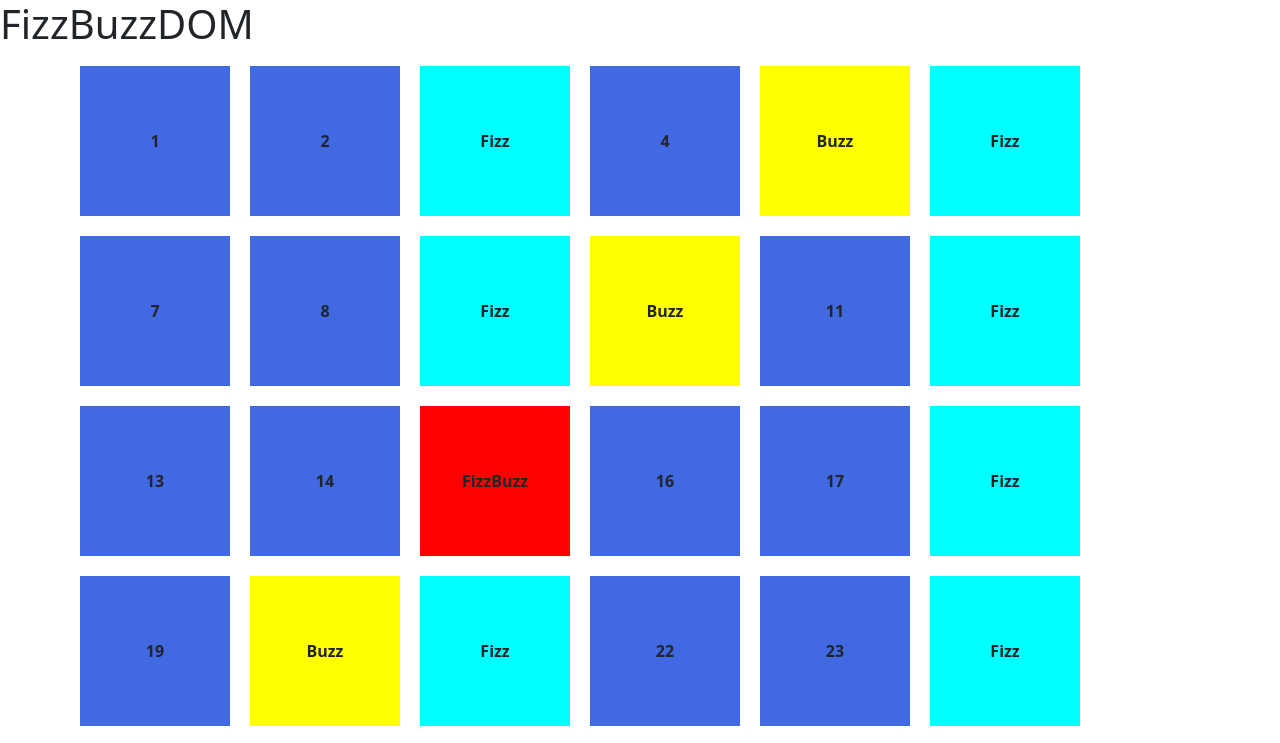
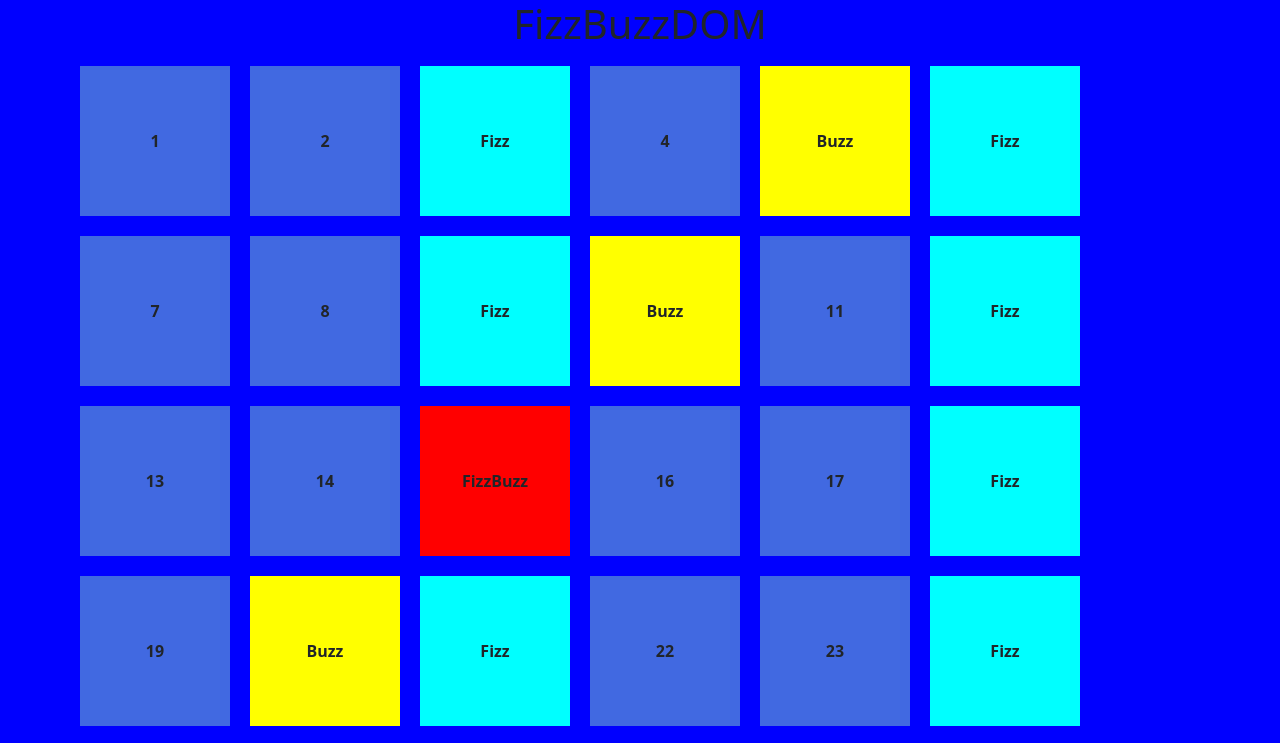
Before and after one commit to PasqualeDiMatteo/js-fizzbuzz, a plain HTML site: page index.html in a window 1280 px wide. Shown: the top 743 px of the page. Drawn offline with nearby package versions, Linux system fonts and the light colour scheme.

Commit message:
(BONUS) Added Background-color

```diff
--- a/css/style.css
+++ b/css/style.css
@@ -21,3 +21,7 @@
 .box.fizz.buzz {
     background-color: red;
 }
+
+.bg-blue{
+    background-color: blue;
+}
--- a/index.html
+++ b/index.html
@@ -15,11 +15,11 @@
     <title>FizzBuzz</title>
 </head>
 
-<body>
+<body class="bg-blue">
 
     <!-- Title -->
 
-    <H1>FizzBuzzDOM</H1>
+    <H1 class="text-center">FizzBuzzDOM</H1>
 
     <!-- Container -->
 
```
